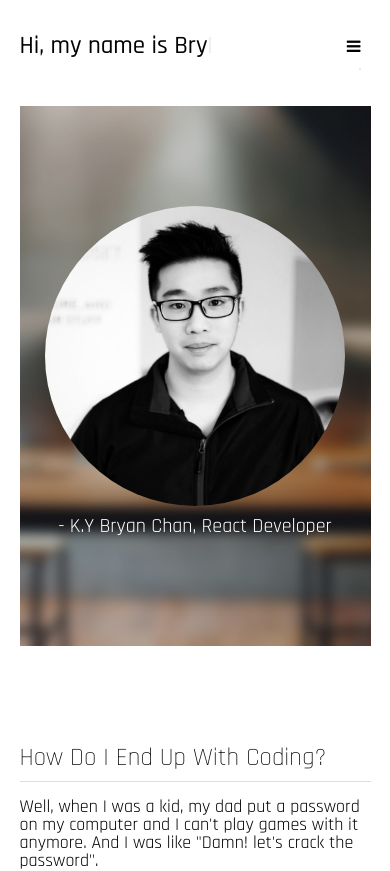
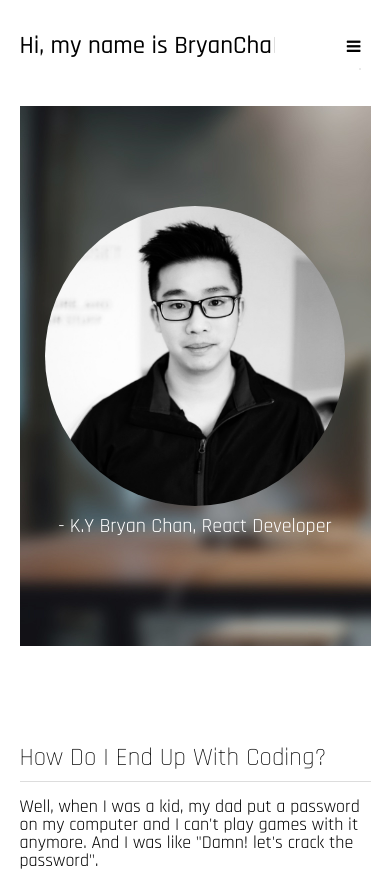
Before and after one commit to ckybryan/personal-site, a React (Create React App) app: page / in a window 390 px wide. Shown: the top 871 px of the page. Built offline with nearby package versions, Linux system fonts and the light colour scheme.

Commit message:
change background image for mobile

```diff
--- a/src/components/text/AnimatedText.js
+++ b/src/components/text/AnimatedText.js
@@ -27,7 +27,7 @@ class AnimatedText extends Component {
           this.setState(state => ({ words: state.words + w }));
         }, d);
       }
-    }, 1000);
+    }, 500);
   }
 
   render() {
--- a/src/pages/Home.css
+++ b/src/pages/Home.css
@@ -53,7 +53,7 @@
   font-size: 20px;
 }
 
-.HM-story p{
+.HM-story p {
   font-size: 18px;
 }
 
@@ -87,3 +87,9 @@
   justify-content: flex-start;
   align-items: center;
 }
+
+@media only screen and (max-width: 600px) {
+  .MH-backgroundImg {
+    background: url("../assets/hero.jpg") top left fixed no-repeat;
+  }
+}
```
